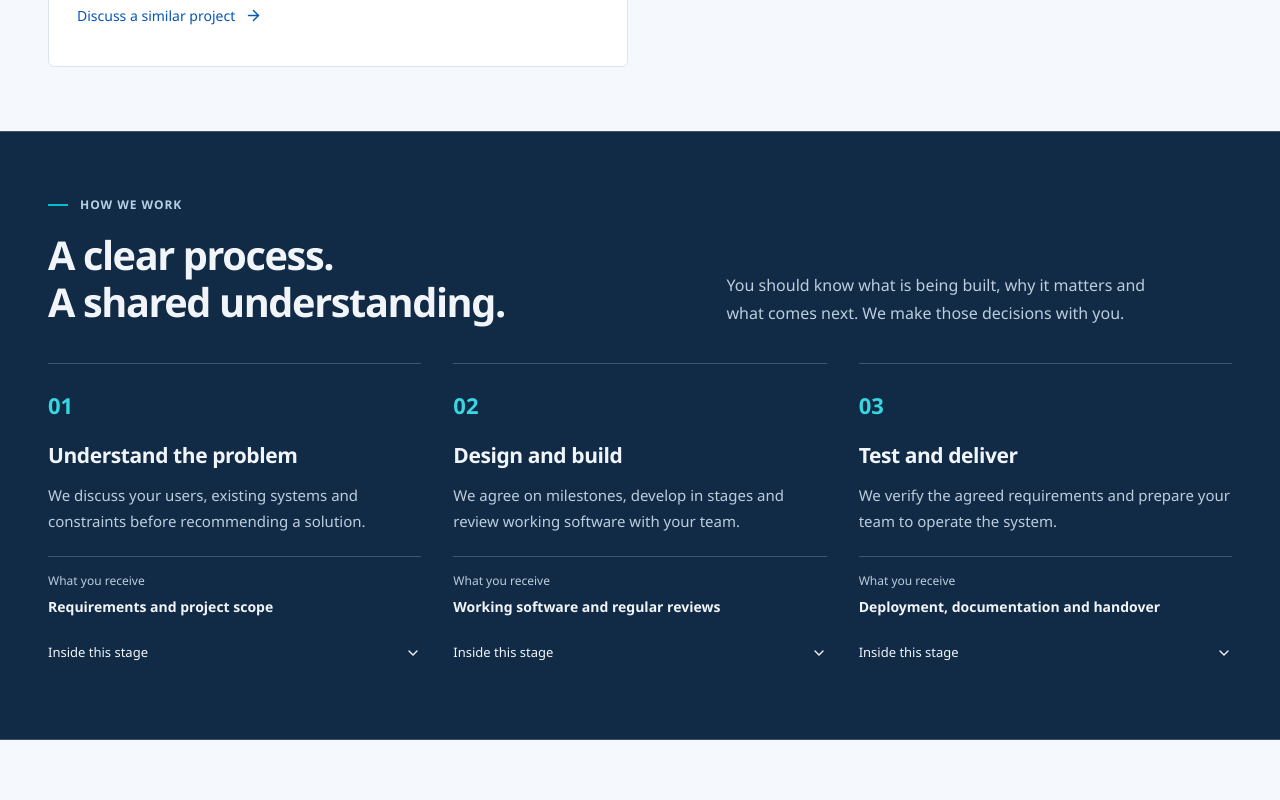
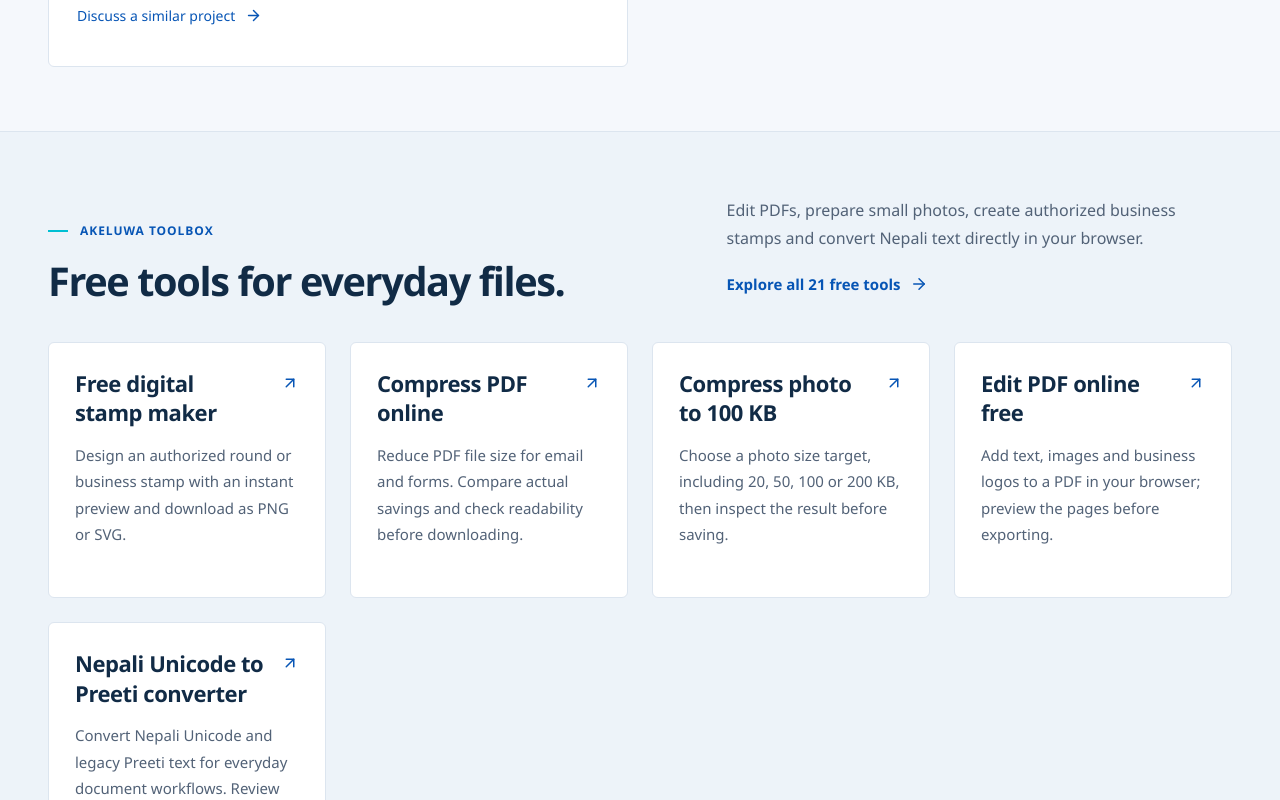
Before and after one commit to Bivekumarsah/AKELUWA-SH-Full-Stack, a Next.js app: page / in a window 1280 px wide. Shown: the part 2120-2920 px from the top of the page. Built offline with nearby package versions, Linux system fonts and the light colour scheme; no server answers.

Commit message:
Link proven Toolbox utilities from indexed company pages

```diff
--- a/app/page.tsx
+++ b/app/page.tsx
@@ -26,6 +26,14 @@ const expertise = [
   { title: "Cloud", description: "Infrastructure & deployment", inquiry: "Cloud infrastructure", icon: Cloud },
   { title: "Security", description: "Access & data protection", inquiry: "Cybersecurity", icon: ShieldCheck },
   { title: "Automation", description: "AI & everyday workflows", inquiry: "AI and workflow automation", icon: Workflow },
+];
+
+const featuredFreeTools = [
+  { title: "Free digital stamp maker", href: "/akeluwatoolbox/digital-stamp-maker/", description: "Design an authorized round or business stamp with an instant preview and download as PNG or SVG." },
+  { title: "Compress PDF online", href: "/akeluwatoolbox/compress-pdf/", description: "Reduce PDF file size for email and forms. Compare actual savings and check readability before downloading." },
+  { title: "Compress photo to 100 KB", href: "/akeluwatoolbox/compress-photo/", description: "Choose a photo size target, including 20, 50, 100 or 200 KB, then inspect the result before saving." },
+  { title: "Edit PDF online free", href: "/akeluwatoolbox/pdf-editor/", description: "Add text, images and business logos to a PDF in your browser; preview the pages before exporting." },
+  { title: "Nepali Unicode to Preeti converter", href: "/akeluwatoolbox/extra-tools/unicode-preeti/", description: "Convert Nepali Unicode and legacy Preeti text for everyday document workflows. Review the result before use." },
 ];
 
 export default function Home() {
@@ -93,6 +101,20 @@ export default function Home() {
           {withToolbox(portfolioContent.items).slice(0, 3).map((item, index) => <PortfolioCard item={item} index={index} key={item.id} />)}
         </div>
       </section>
+      <section className="company-section company-services" id="free-tools" aria-labelledby="free-tools-title">
+        <div className="company-container">
+          <div className="company-section-heading">
+            <div><p className="company-eyebrow">Akeluwa ToolBox</p><h2 id="free-tools-title">Free tools for everyday files.</h2></div>
+            <div><p>Edit PDFs, prepare small photos, create authorized business stamps and convert Nepali text directly in your browser.</p><Link className="company-text-link" href="/akeluwatoolbox/">Explore all 21 free tools <ArrowRight size={18} aria-hidden="true" /></Link></div>
+          </div>
+          <div className="company-service-list">
+            {featuredFreeTools.map(({ title, href, description }) => <article className="company-service" key={href}>
+              <h3><Link href={href}>{title} <ArrowUpRight size={18} aria-hidden="true" /></Link></h3>
+              <p>{description}</p>
+            </article>)}
+          </div>
+        </div>
+      </section>
       <section className="company-section company-method" id="method" aria-labelledby="method-title">
         <div className="company-container">
           <div className="company-section-heading">
```
